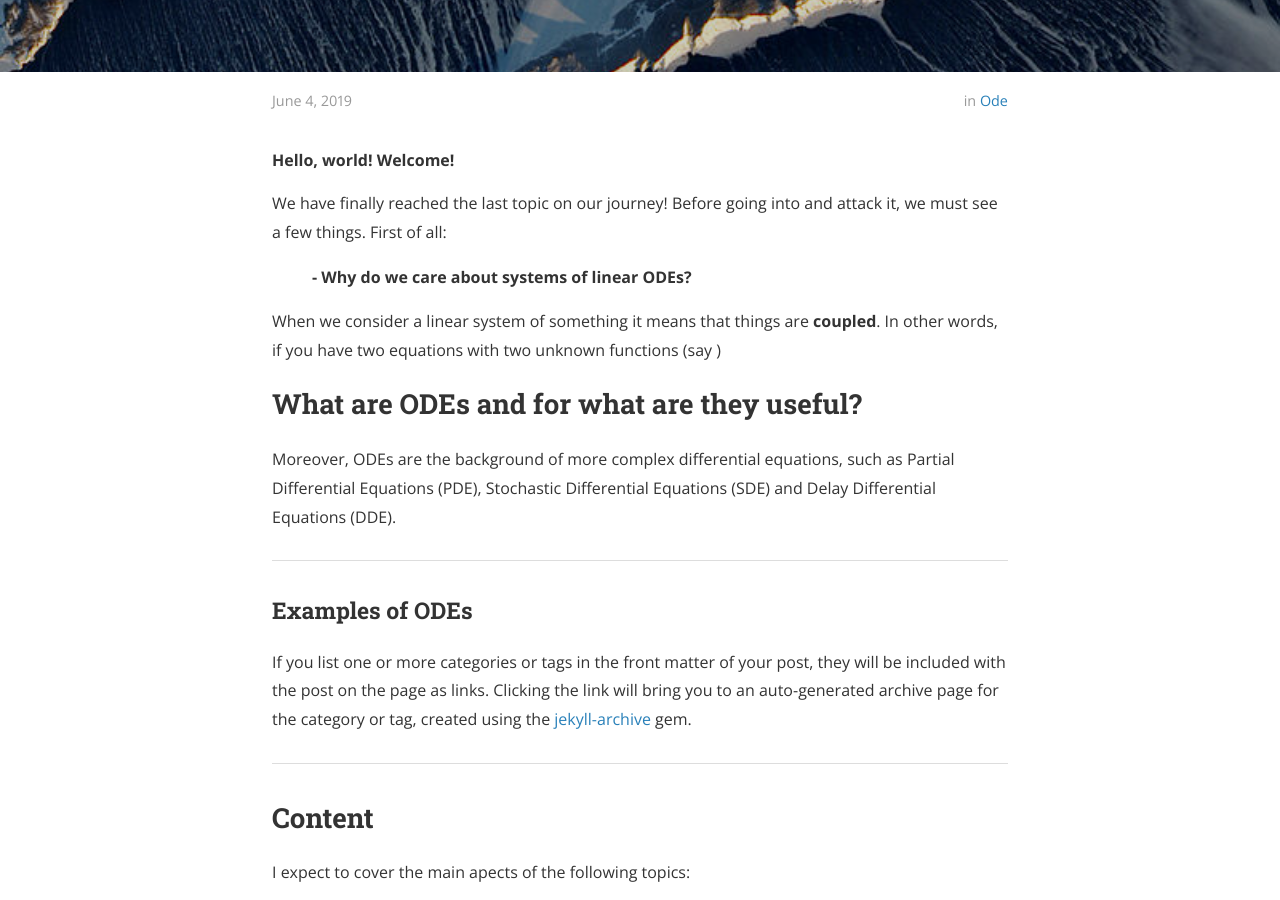
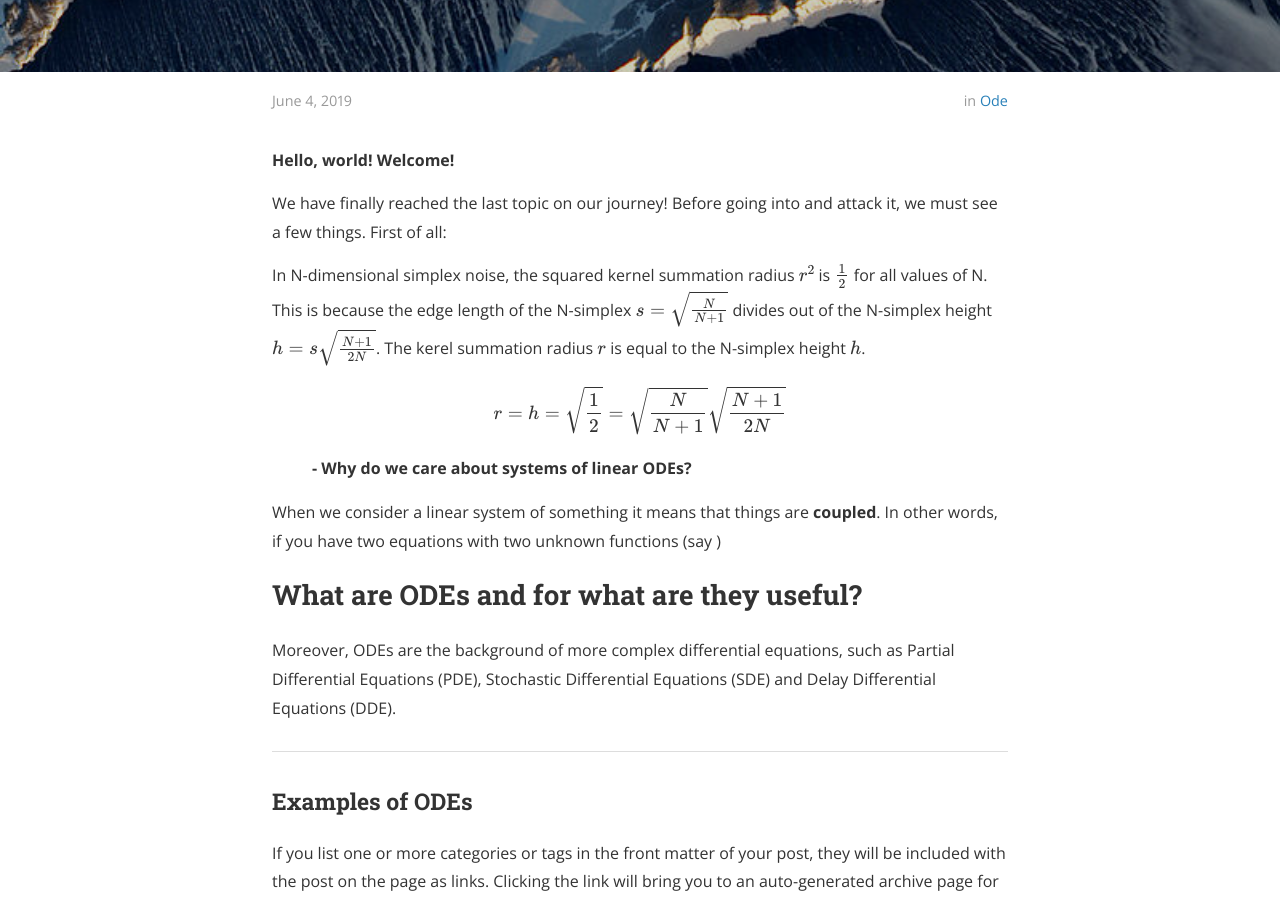
Before and after one commit to vic1309/lerofly, a Jekyll site: the page built from _posts/2019-06-06-linear_pt1.markdown, in a window 1280 px wide and 900 px high, scrolled down 517 px. Built offline with Jekyll 4.4.1, drawn with Linux system fonts in a browser that asks for light colours; nearby versions of some CDN libraries; formulas are drawn with MathJax 3; a script that is not in the unit is left out.

Commit message:
Update 2019-06-06-linear_pt1.markdown

```diff
--- a/_posts/2019-06-06-linear_pt1.markdown
+++ b/_posts/2019-06-06-linear_pt1.markdown
@@ -5,11 +5,19 @@
 author: Victor de Aguiar
 categories: ODE
 tags:	ode linearsystem independence
+mathjax: true
 cover:  "/assets/capa_ode.jpg"
 ---
 **Hello, world! Welcome!**
 
 We have finally reached the last topic on our journey! Before going into and attack it, we must see a few things. First of all:
+
+In N-dimensional simplex noise, the squared kernel summation radius $r^2$ is $\frac 1 2$
+for all values of N. This is because the edge length of the N-simplex $s = \sqrt {\frac {N} {N + 1}}$
+divides out of the N-simplex height $h = s \sqrt {\frac {N + 1} {2N}}$.
+The kerel summation radius $r$ is equal to the N-simplex height $h$.
+
+$$ r = h = \sqrt{\frac {1} {2}} = \sqrt{\frac {N} {N+1}} \sqrt{\frac {N+1} {2N}} $$
 
 > **- Why do we care about systems of linear ODEs?**
 
```
